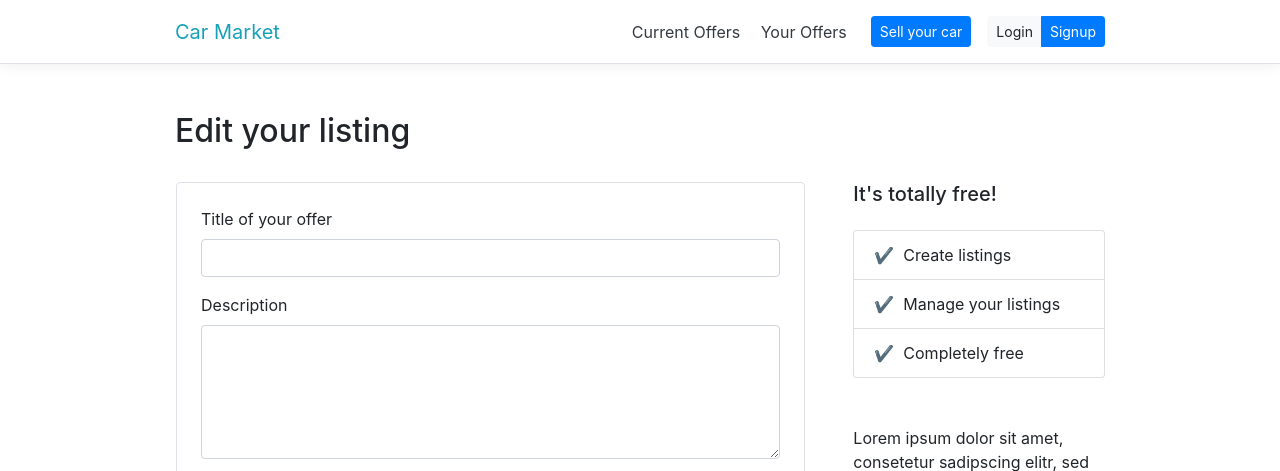
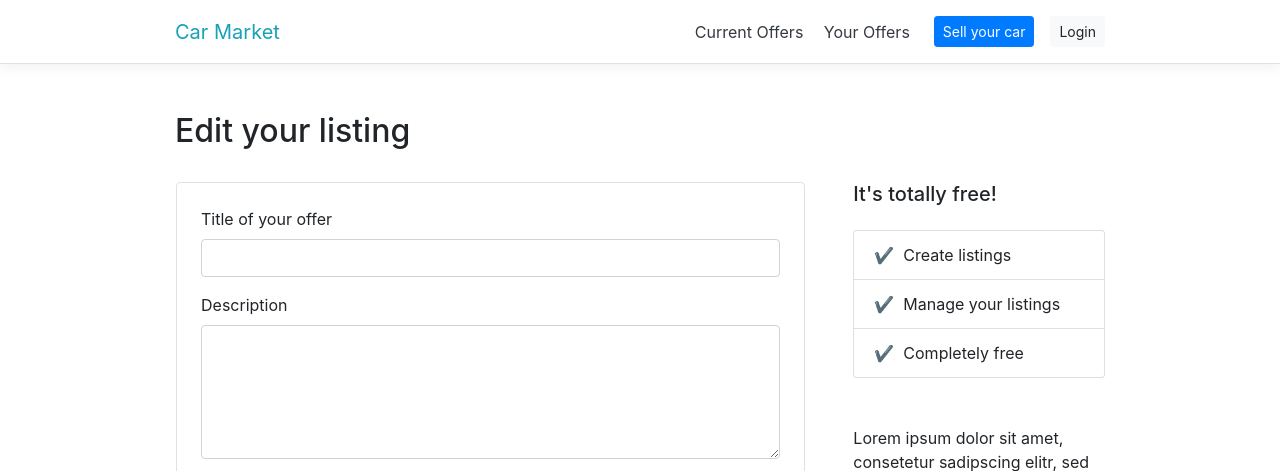
Before and after one commit to riverstorm/car-portal, a Flask app: page /cars/edit/1/ in a window 1280 px wide. Shown: the top 471 px of the page. Run offline with Flask 2, Linux system fonts and the light colour scheme; data that the repository does not hold is empty; parts of the project's set-up code (start-up, migrations or seed data) failed here and were passed over; some libraries are stand-ins or nearby versions.

Commit message:
Update main.html

```diff
--- a/src/templates/main.html
+++ b/src/templates/main.html
@@ -35,7 +35,6 @@
 			</div>
 			{% else %}
 			<a class="btn btn-sm btn-light" href="/login">Login</a>
-			<a class="btn btn-sm btn-primary" href="/signup">Signup</a>
 			{% endif %}
 		</div>
 	</div>
```
